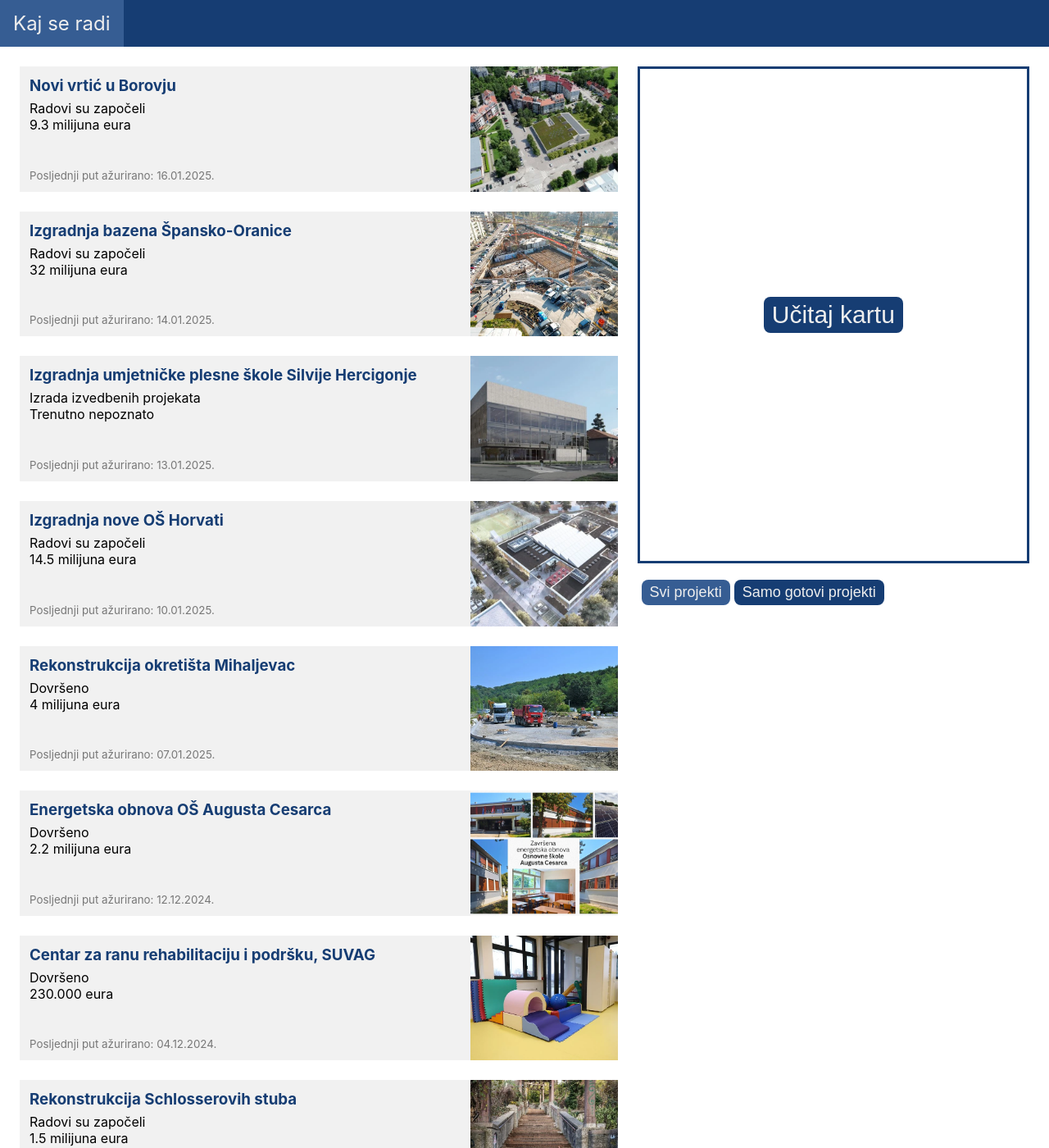
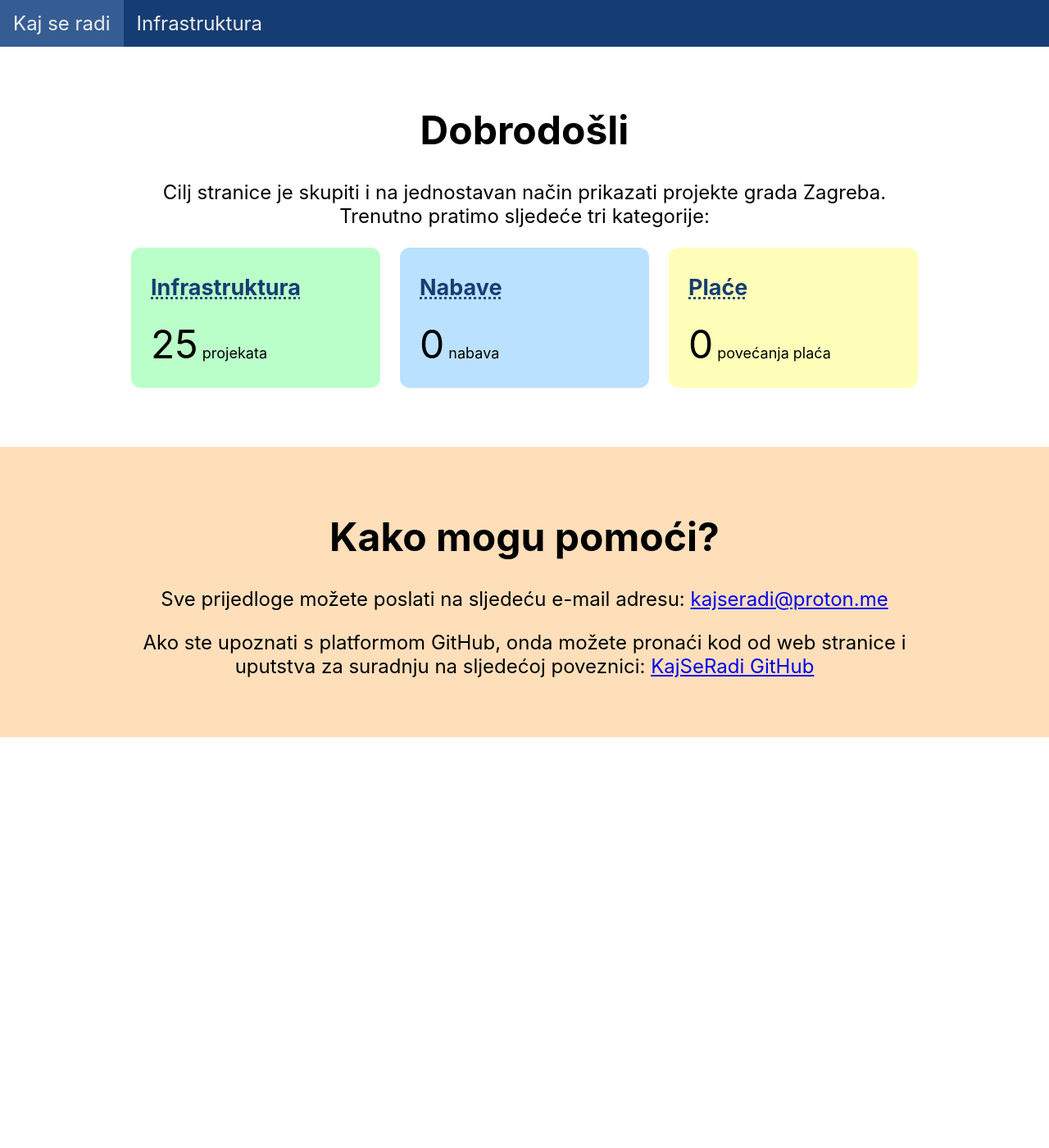
Before and after one commit to KajSeRadi/KajSeRadi.github.io, a Jekyll site: the page built from index.html, in a window 1280 px wide and 1400 px high. Shown: the whole window at 82% size. Built offline with Jekyll 4.4.1, drawn with Linux system fonts in a browser that asks for light colours; some of the changed text lies outside the part shown.

Commit message:
Dodaj pocetnu stranicu

```diff
--- a/_data/navigation.yml
+++ b/_data/navigation.yml
@@ -1,2 +1,4 @@
 - name: Kaj se radi
   link: /
+- name: Infrastruktura
+  link: /infrastruktura.html
--- a/assets/css/main.scss
+++ b/assets/css/main.scss
@@ -15,6 +15,134 @@ body {
     margin: auto;
 }
 
+/***************
+     Index
+***************/
+
+.informacije {
+    max-width: 960px;
+    margin: auto;
+    margin-top: 24px;
+    margin-bottom: 24px;
+    padding: 48px;
+}
+
+.informacije h1 {
+    margin-top: 0px;
+    text-align: center;
+    font-size: 48px;
+}
+
+.informacije p {
+    text-align: center;
+    font-size: 24px;
+}
+
+.pregled {
+    display: grid;
+    grid-gap: 24px;
+    grid-template-columns: repeat(auto-fill, minmax(256px, auto));
+    grid-auto-rows: auto;
+}
+
+.pregled a {
+    text-decoration: none;
+    padding: 24px;
+    border-radius: 12px;
+    font-size: 18px;
+    color: #000;
+}
+
+.veliki-broj {
+    font-size: 48px;
+}
+
+.pregled .infrastruktura {
+    background-color: #baffc9;
+}
+
+.pregled .infrastruktura:hover {
+    filter: brightness(108%);
+}
+
+.pregled .nabave {
+    background-color: #bae1ff;
+}
+
+.pregled .place {
+    background-color: #ffffba;
+}
+
+.pregled h2 {
+    color: #163d73;
+    margin-top: 8px;
+    text-decoration: underline dotted;
+}
+
+.pomoc {
+    background-color: #ffdfba;
+    padding: 48px;
+}
+
+.pomoc .sadrzaj {
+    max-width: 960px;
+    margin: auto;
+    text-align: center;
+    font-size: 24px;
+}
+
+.pomoc h1 {
+    font-size: 48px;
+}
+
+
+
+@media (max-width: 360px) {
+    .informacije {
+        margin-top: 0px;
+        margin-bottom: 0px;
+        padding: 0px;
+        padding-top: 24px;
+        padding-inline: 0px;
+    }
+
+    .informacije h1 {
+        font-size: 24px;
+    }
+
+    .pomoc {
+        padding: 24px;
+    }
+
+    .pomoc h1 {
+        font-size: 24px;
+    }
+
+    .informacije p {
+        font-size: 18px;
+        padding-inline: 16px;
+    }
+
+    .pregled {
+        grid-template-columns: repeat(auto-fill, minmax(auto, 360px));
+        gap: 0px;
+    }
+
+    .pregled a {
+        padding: 12px;
+        border-radius: 0px;
+        font-size: 18px;
+    }
+
+    .veliki-broj {
+        font-size: 24px;
+    }
+}
+
+/******************
+   Infrastruktura
+******************/
+
 .wrapper {
     display: grid;
     grid-gap: 24px;
@@ -30,11 +158,9 @@ body {
 }
 
 @media (min-width: 960px) {
-    .content {
-        margin-inline: 24px;
-    }
 
     .wrapper {
+        margin-inline: 24px;
         grid-template-columns: 1fr 1fr 1fr 1fr 1fr;
         grid-template-areas: "projekti projekti projekti karta karta";
     }
@@ -148,6 +274,10 @@ nav a.active {
     padding-left: 12px;
 }
 
+.projekt:hover {
+    filter: brightness(103%);
+}
+
 @media (max-width: 320px) {
     .projekti {
         grid-template-columns: repeat(auto-fill, minmax(auto, 320px));
@@ -182,7 +312,7 @@ nav a.active {
 }
 
 .podaci h3 a {
-    text-decoration: none;
+    text-decoration: underline dotted;
     color: #163d73;
 }
 
@@ -191,7 +321,7 @@ nav a.active {
 }
 
 .podaci small {
-    color: #777;
+    color: #444;
     margin-top: auto;
 }
 
--- a/index.html
+++ b/index.html
@@ -2,146 +2,37 @@
 title: "Kolekcija projekata u gradu Zagrebu i njihov trenutni status"
 ---
 
-<div class="wrapper">
-  <div class="karta">
-    <div id="map">
-      <button id="ucitajKartuButton" type="button" onclick="ucitajKartu()">Učitaj kartu</button>
-    </div>
-    <div class="filteri" id="filteri">
-      <button type="button" onclick="prikaziSveProjekte(this)" class="active">Svi projekti</button>
-      <button type="button" onclick="prikaziGotoveProjekte(this)">Samo gotovi projekti</button>
-    </div>
-  </div>
-  <div class="projekti">
+<div class="informacije">
+  <h1>Dobrodošli</h1>
+  <p>
+    Cilj stranice je skupiti i na jednostavan način prikazati projekte grada Zagreba.
+    Trenutno pratimo sljedeće tri kategorije:
+  </p>
 
-    {% for projekt in site.projekti reversed %}
-    <div class="projekt" id="{{ projekt.id }}">
-      <div class="podaci">
-        <h3><a href="{{ projekt.url }}">{{ projekt.ime }}</a></h3>
-        <div>{{ projekt.faza }}</div>
-        <div>{{ projekt.vrijednost }}</div>
-        <small>Posljednji put ažurirano: {{ projekt.date | date: "%d.%m.%Y." }}</small>
-      </div>
-      <div class="slika">
-        <picture>
-          <source srcset="{{ projekt.slika_url }}.webp" type="image/webp" />
-          <img src="{{ projekt.slika_url }}.jpg" alt="{{ projekt.slika_tekst }}">
-        </picture>
-        <br />
-        <!--<small>{{ projekt.slika_izvor }}</small>-->
-      </div>
-    </div>
-    {% endfor %}
-
+  <div class="pregled">
+    <a href="/infrastruktura" class="infrastruktura">
+      <h2>Infrastruktura</h2>
+      <span class="veliki-broj">{{ site.projekti | size }}</span> projekata
+    </a>
+    <a class="nabave">
+      <h2>Nabave</h2>
+      <span class="veliki-broj">0</span> nabava
+    </a>
+    <a class="place">
+      <h2>Plaće</h2>
+      <span class="veliki-broj">0</span> povećanja plaća
+    </a>
   </div>
 </div>
 
-<script>
-  var kartaUcitana = false;
-  var samoGotoviProjekti = false;
-  var markeri;
-  var map;
-  var filteri = document.getElementById("filteri");
-  var projekti;  // Projekti su ucitani na kraju skripte.
-
-  async function ucitajProjekte() {
-      let url = "/api/projekti.html";
-      try {
-	  const response = await fetch(url);
-	  if (!response.ok) {
-	      throw new Error(`Response status: ${response.status}`);
-	  }
-	  const data = await response.text();
-	  projekti = JSON.parse(decodeURI(data));
-      } catch (error) {
-	  console.error(error.message);
-      }
-  }
-
-  async function ucitajKartu() {
-      // Sakri gumb nakon sto je karta ucitana
-      document.getElementById("ucitajKartuButton").style.display = 'none';
-      document.getElementById("map").style.border = '0 none black';
-      document.getElementById("map").style.padding = '3px';
-
-      map = L.map('map').setView([45.7949, 15.9841], 11);
-      L.tileLayer('https://tile.openstreetmap.org/{z}/{x}/{y}.png', {
-	  maxZoom: 19,
-	  attribution: '&copy; <a href="http://www.openstreetmap.org/copyright">OpenStreetMap</a>'
-      }).addTo(map);
-
-      markeri = new Map();
-
-      for (let i = 0; i < projekti.length; i++) {
-	  var slika = "<a href='" + projekti[i].url + "' style='max-width: 200px; white-space: pre-wrap; word-wrap: break-word;'>" +  projekti[i].ime +
-	      "<picture><source srcset='" + projekti[i].slika_url + ".webp' type='image/webp' /><img src='" + projekti[i].slika_url  + ".jpg' style='width: 200px; aspect-ratio: 4 / 3; object-fit: cover; padding-top: 5px;'> </a>";
-	  var marker = L.marker(projekti[i].geo_lokacija);
-	  marker.bindPopup(slika);
-	  marker.addTo(map);
-	  markeri.set(projekti[i].id, marker);
-      }
-
-      kartaUcitana = true;
-      if (samoGotoviProjekti) {
-	  _prikaziGotoveProjekte();
-      }
-  }
-
-  function fokusirajFilterButton(element) {
-      for (var i = 0; i < filteri.children.length; i++) {
-	  var child = filteri.children[i];
-	  if (child == element) {
-	      child.classList.add("active");
-	  } else {
-	      child.classList.remove("active");
-	  }
-      }
-  }
-
-  function prikaziSveProjekte(element) {
-      fokusirajFilterButton(element);
-
-      for (var i = 0; i < projekti.length; i++) {
-	  projekt = projekti[i]
-	  if (kartaUcitana) {
-	      var marker = markeri.get(projekt.id);
-	      if (!map.hasLayer(marker)) {
-		  marker.addTo(map);
-	      }
-	  }
-	  document.getElementById(projekt.id).style.display = 'grid';
-      }
-
-      samoGotoviProjekti = false;
-  }
-
-  function prikaziGotoveProjekte(element) {
-      fokusirajFilterButton(element);
-      _prikaziGotoveProjekte();
-  }
-
-  function _prikaziGotoveProjekte() {
-      for (var i = 0; i < projekti.length; i++) {
-	  projekt = projekti[i]
-	  var marker;
-	  if (kartaUcitana) {
-	      marker = markeri.get(projekt.id);
-	  }
-	  if (projekt.faza != "Dovršeno") {
-	      if (kartaUcitana && map.hasLayer(marker)) {
-		  marker.removeFrom(map);
-	      }
-	      document.getElementById(projekt.id).style.display = 'none';
-	  } else {
-	      if (kartaUcitana && !map.hasLayer(marker)) {
-		  marker.addTo(map);
-	      }
-	      document.getElementById(projekt.id).style.display = 'grid';
-	  }
-      }
-      samoGotoviProjekti = true;
-  }
-
-  ucitajProjekte();
-
-</script>
+<div class="pomoc">
+  <div class="sadrzaj">
+    <h1>Kako mogu pomoći?</h1>
+    <p>
+      Sve prijedloge možete poslati na sljedeću e-mail adresu: <a href="emailto:kajseradi@proton.me">kajseradi@proton.me</a>
+    </p>
+    <p>
+      Ako ste upoznati s platformom GitHub, onda možete pronaći kod od web stranice i uputstva za suradnju na sljedećoj poveznici: <a href="https://github.com/KajSeRadi/KajSeRadi.github.io">KajSeRadi GitHub</a>
+    </p>
+  </div>
+</div>
```
Also changed, not shown: infrastruktura.html (added, +147 -0 lines).
